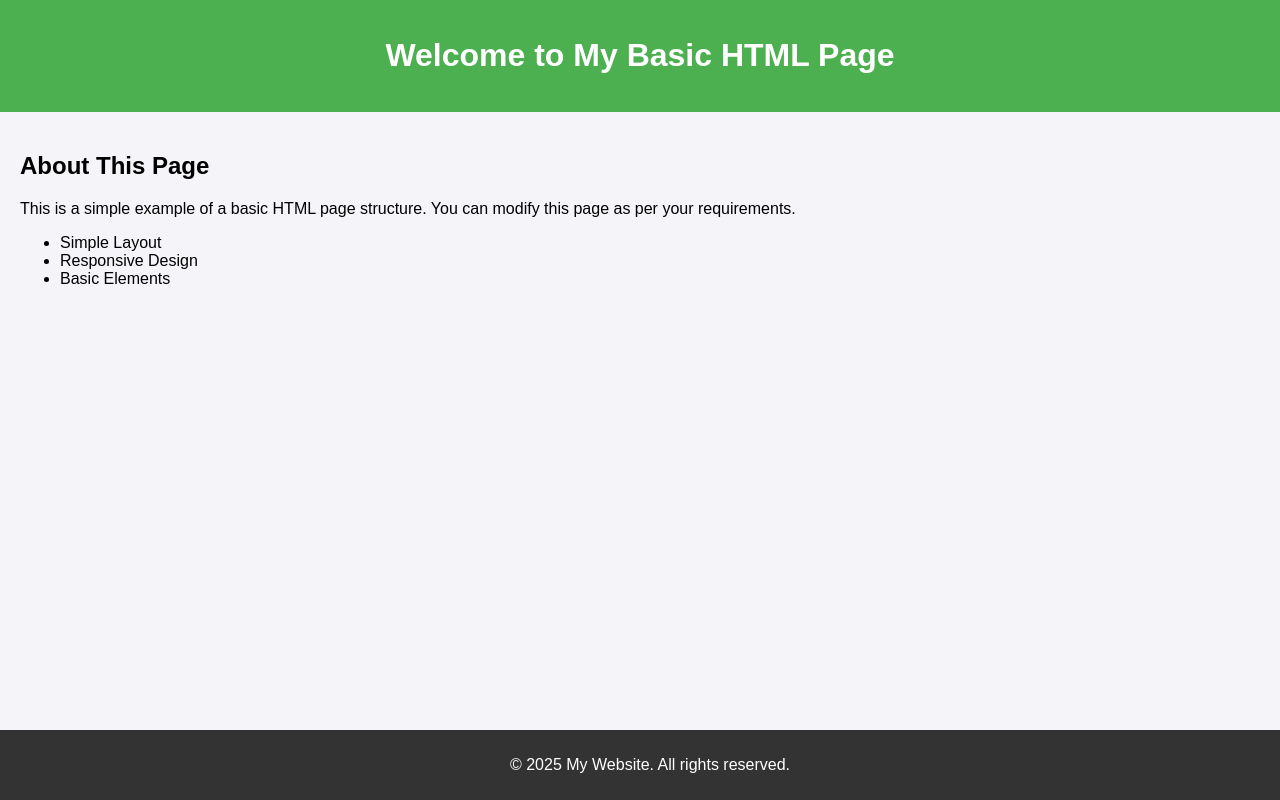
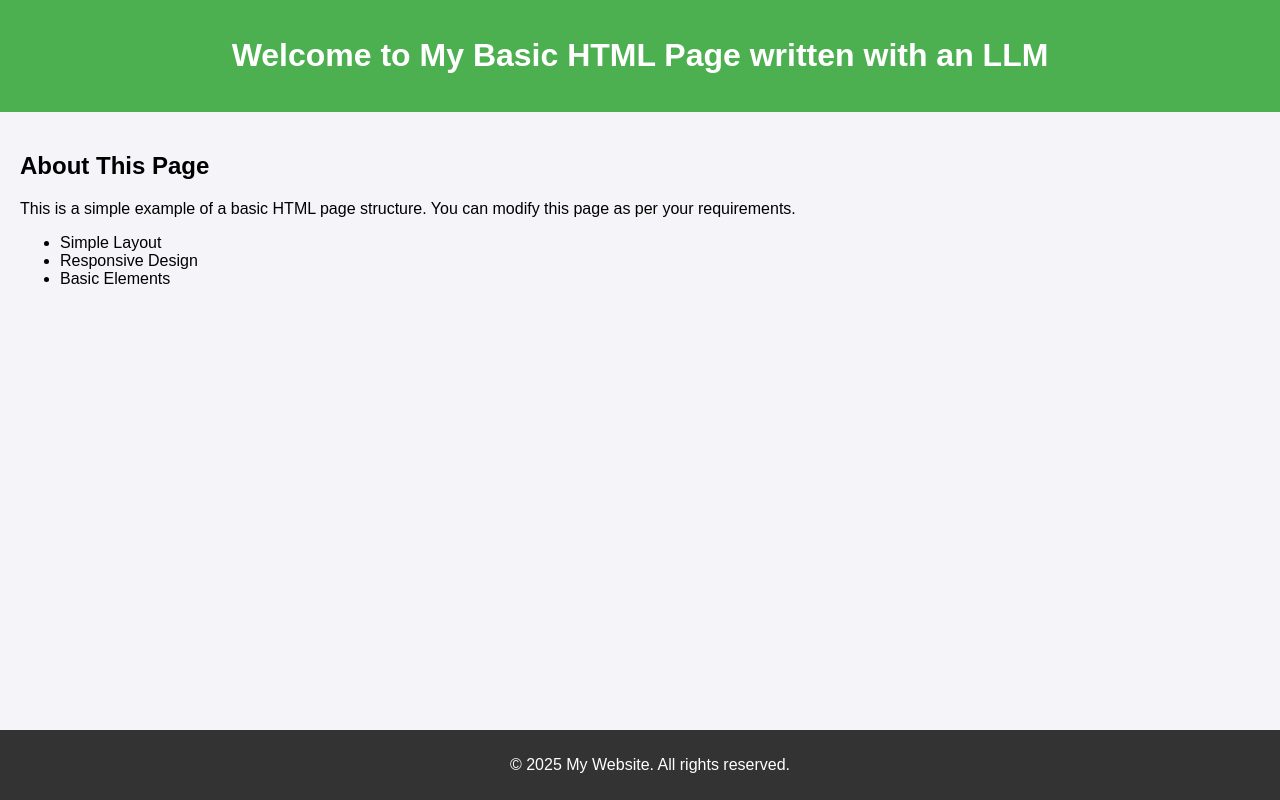
Before and after one commit to andrejpanev8/kii_lab, a plain HTML site: page index.html in a window 1280 px wide. Drawn offline with Linux system fonts and the light colour scheme.

Commit message:
modified index.html

```diff
--- a/index.html
+++ b/index.html
@@ -34,7 +34,7 @@
 <body>
 
     <header>
-        <h1>Welcome to My Basic HTML Page</h1>
+        <h1>Welcome to My Basic HTML Page written with an LLM</h1>
     </header>
 
     <main>
```
